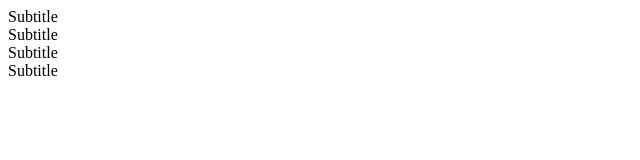
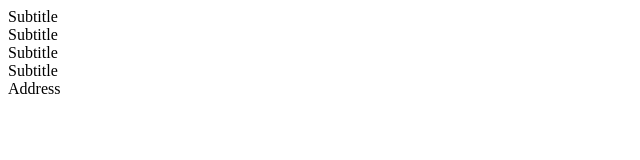
Before and after one commit to mstsp/project_HW, a plain HTML site: page index.html in a window 1280 px wide. Shown: the full height of the page, 0-640 px from the left. Drawn offline with Linux system fonts and the light colour scheme.

Commit message:
Create footer

```diff
--- a/index.html
+++ b/index.html
@@ -9,5 +9,8 @@
   <div>Subtitle</div>
   <div>Subtitle</div>
   <div>Subtitle</div>
+<footer>
+  Address
+</footer>
 </body>
 </html>
```
